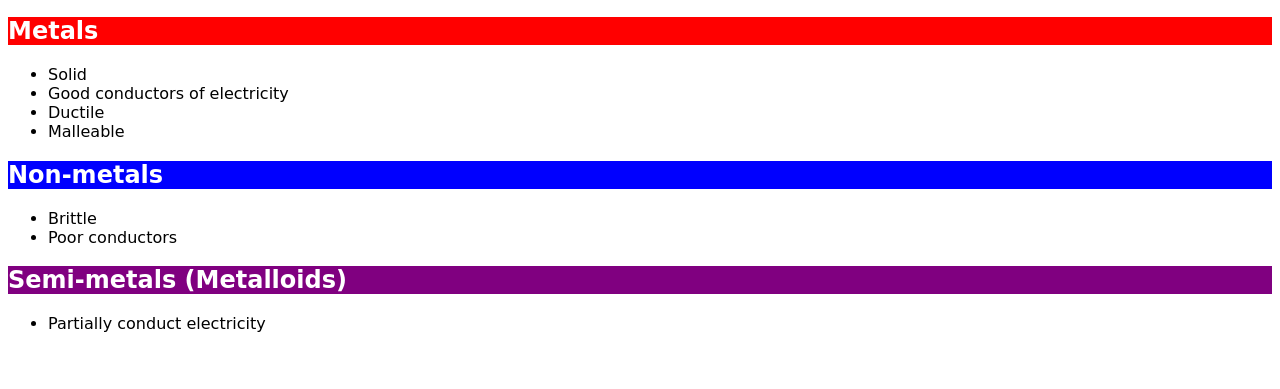
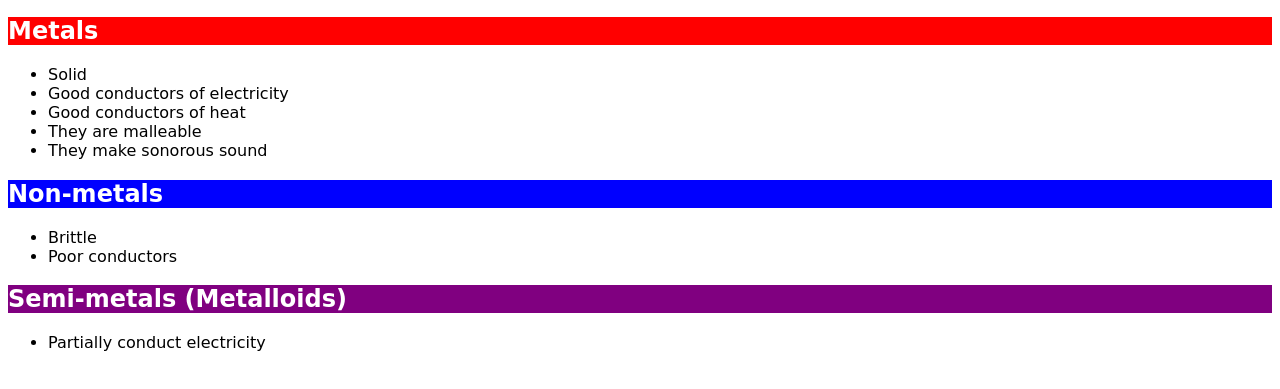
Before and after one commit to Sir-heed/html-demo, a plain HTML site: page body.html in a window 1280 px wide. Shown: the part 103-492 px from the top of the page. Drawn offline with Linux system fonts and the light colour scheme.

```diff
--- a/body.html
+++ b/body.html
@@ -47,8 +47,9 @@
         <ul>
             <li>Solid</li>
             <li>Good conductors of electricity</li>
-            <li>Ductile</li>
-            <li>Malleable</li>
+            <li>Good conductors of heat</li>
+            <li>They are malleable</li>
+            <li>They make sonorous sound</li>
         </ul>
 
         <h2 class="non-metal">Non-metals</h2>
```
Also changed, not shown: index.html (+2 -0 lines).
